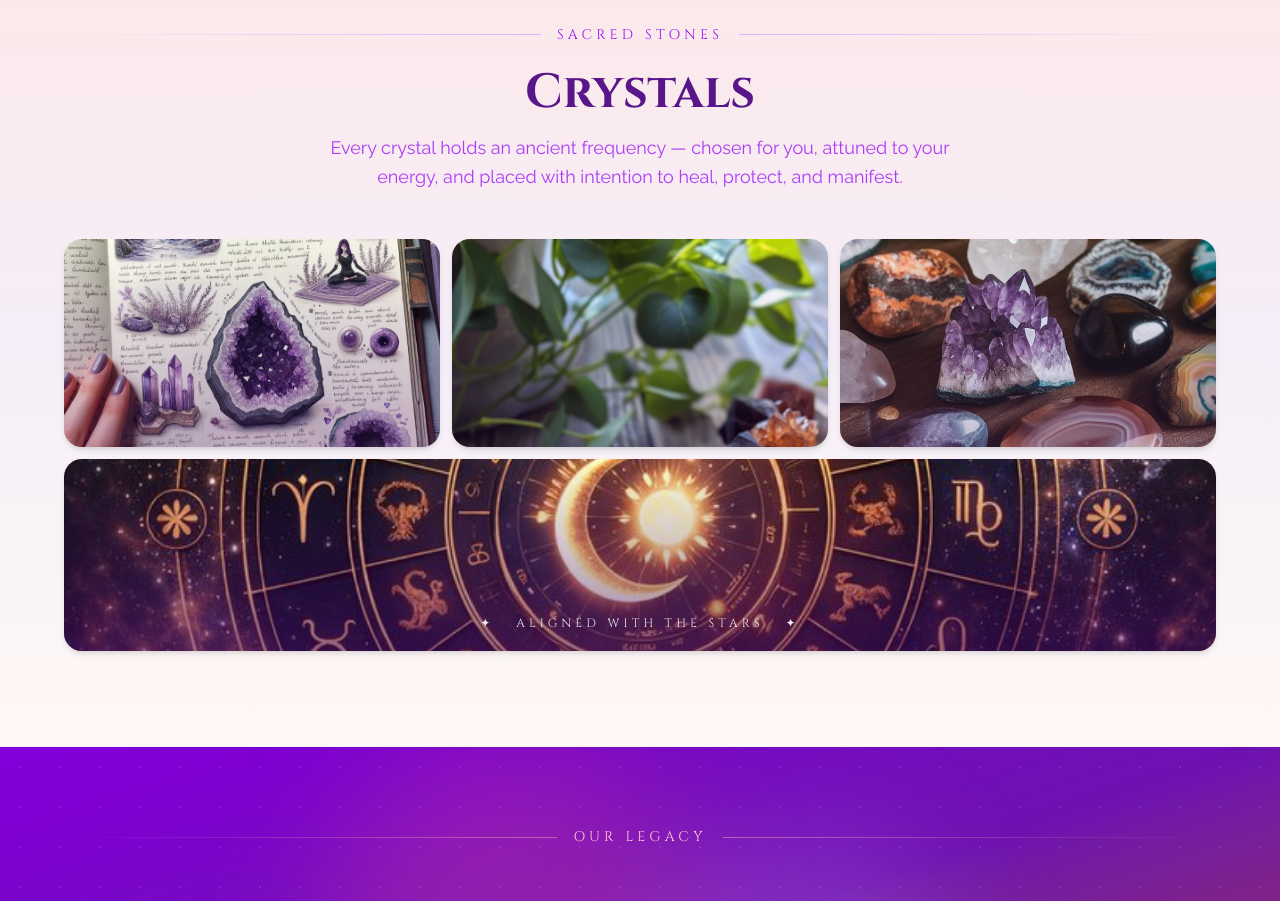
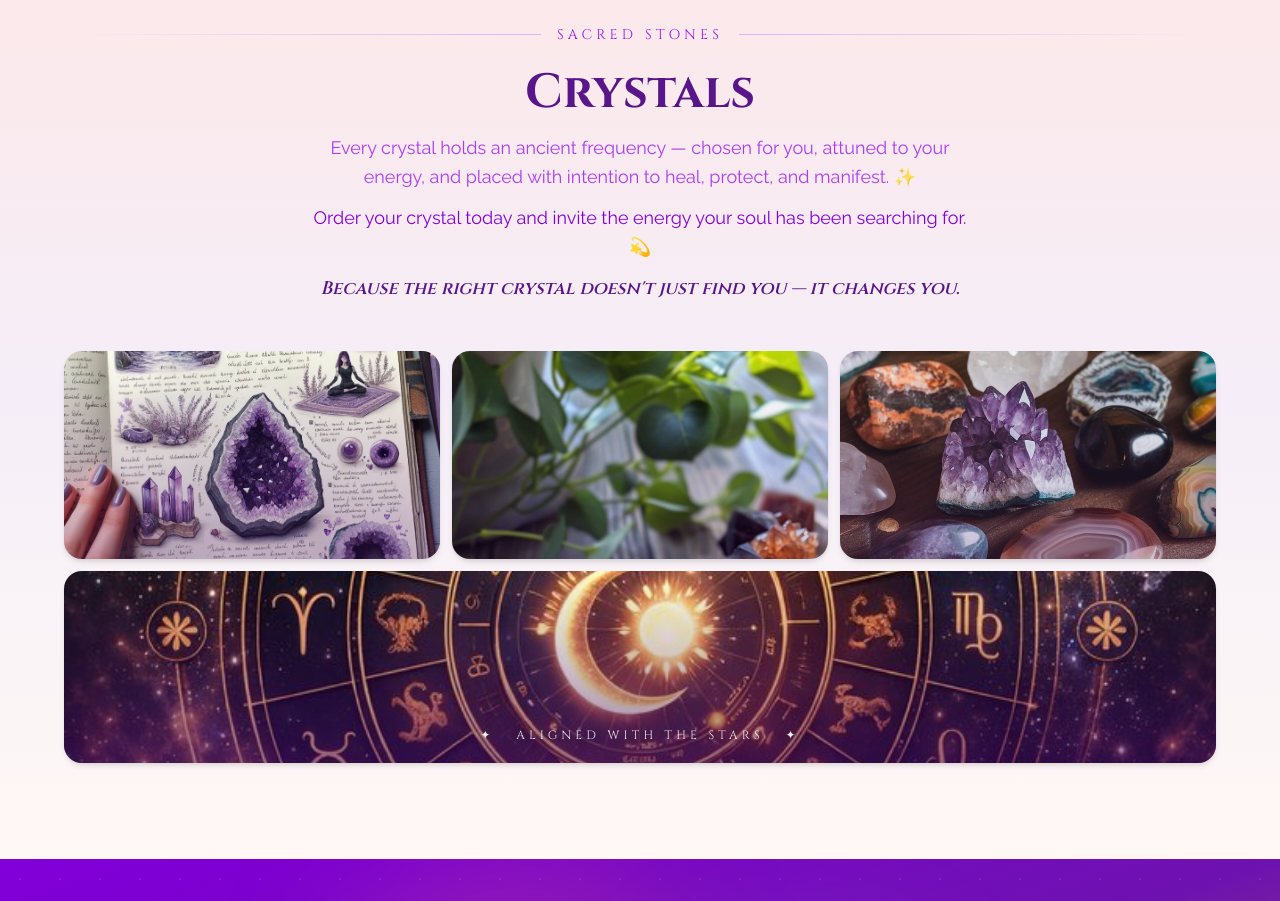
Before and after one commit to markxorg-svg/Zodiac, a Next.js app: page / in a window 1280 px wide. Shown: the part 2580-3481 px from the top of the page. Built offline with nearby package versions, Linux system fonts and the light colour scheme.

Commit message:
Update Crystals section description with new copy

```diff
--- a/components/sections/crystals.tsx
+++ b/components/sections/crystals.tsx
@@ -14,8 +14,14 @@ export default function Crystals() {
 
         <div className="text-center mb-4">
           <h2 className="font-cinzel text-4xl md:text-5xl font-bold text-purple-900 mb-4">Crystals</h2>
-          <p className="text-purple-600/80 text-lg max-w-2xl mx-auto leading-relaxed">
-            Every crystal holds an ancient frequency — chosen for you, attuned to your energy, and placed with intention to heal, protect, and manifest.
+          <p className="text-purple-600/80 text-lg max-w-2xl mx-auto leading-relaxed mb-3">
+            Every crystal holds an ancient frequency — chosen for you, attuned to your energy, and placed with intention to heal, protect, and manifest. ✨
+          </p>
+          <p className="text-purple-700 text-lg max-w-2xl mx-auto leading-relaxed mb-3">
+            Order your crystal today and invite the energy your soul has been searching for. 💫
+          </p>
+          <p className="text-purple-900 font-semibold text-lg max-w-2xl mx-auto leading-relaxed italic font-cinzel">
+            Because the right crystal doesn&apos;t just find you — it changes you.
           </p>
         </div>
 
```
